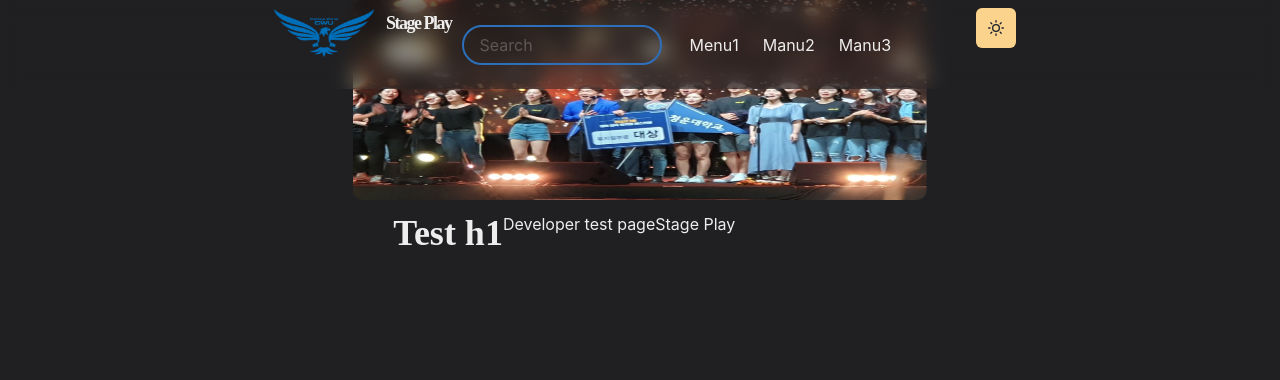
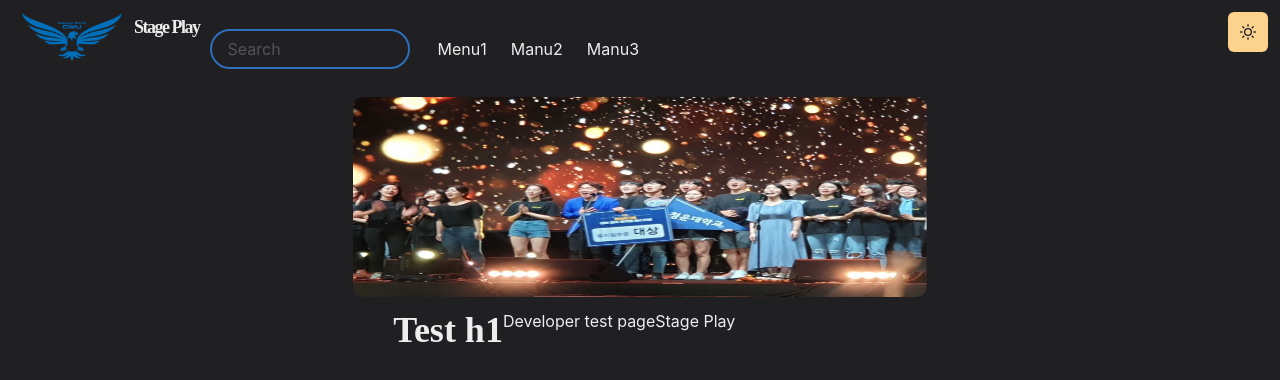
Before and after one commit to Haetae-Code/NextJS_Stage_Play, a Next.js app: page / in a window 1280 px wide. Shown: the top 380 px of the page. Built offline with nearby package versions, Linux system fonts and the light colour scheme.

Commit message:
Navbar maxW set

```diff
--- a/components/NavBar.js
+++ b/components/NavBar.js
@@ -48,18 +48,18 @@ const Navbar = props => {
 
   return (
     <Box
-      position="fixed"
+      position="flex"
       as="nav"
       w="100%"
       bg={useColorModeValue('#ffffff40', '#20202380')}
-      css={{ backdropFilter: 'blur(10px)' }}
+      css={{ backdropFilter: 'blur(5px)' }}
       zIndex={2}
       {...props}
     >
       <Container
         display="flex"
-        p={2}
-        maxW="container.md"
+        p={3}
+        maxW="container"
         wrap="wrap"
         align="center"
         justify="space-between"
```
